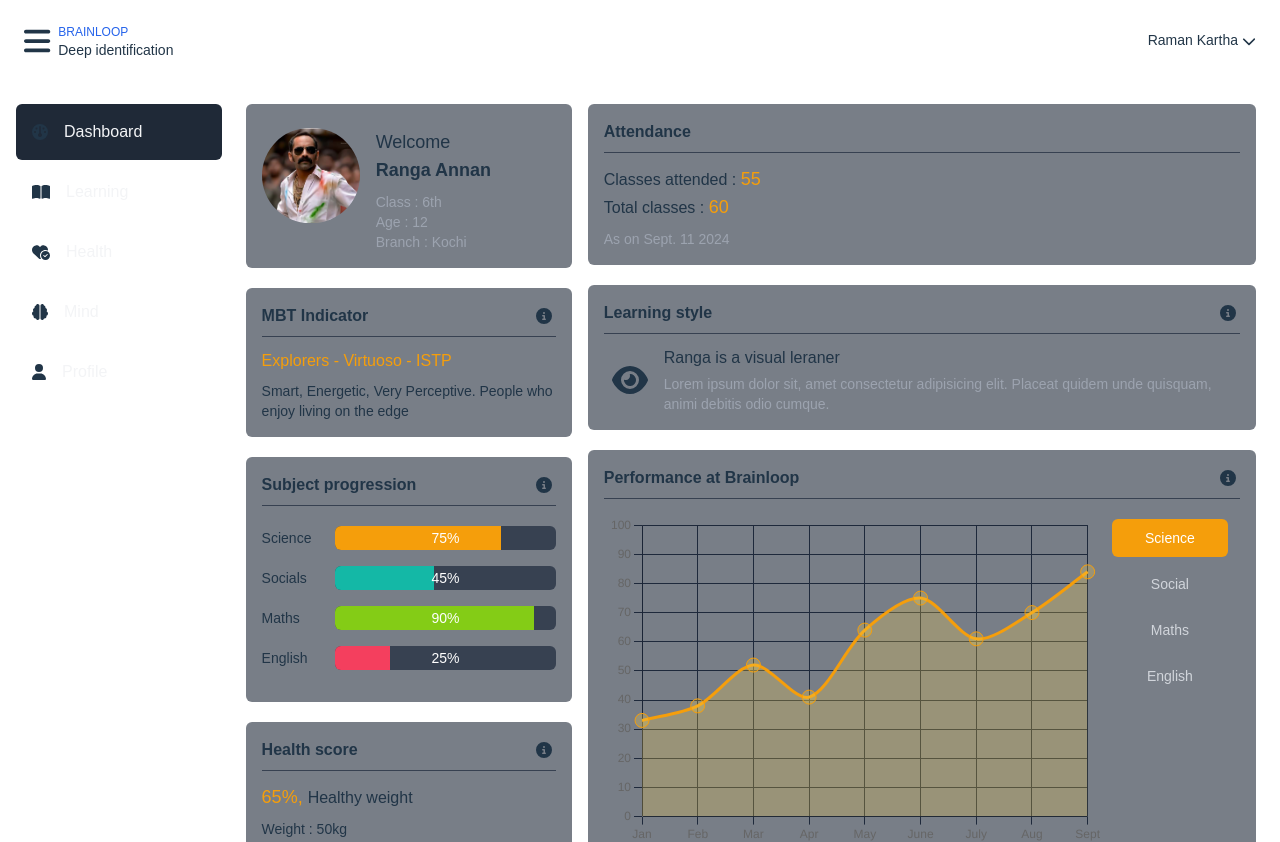
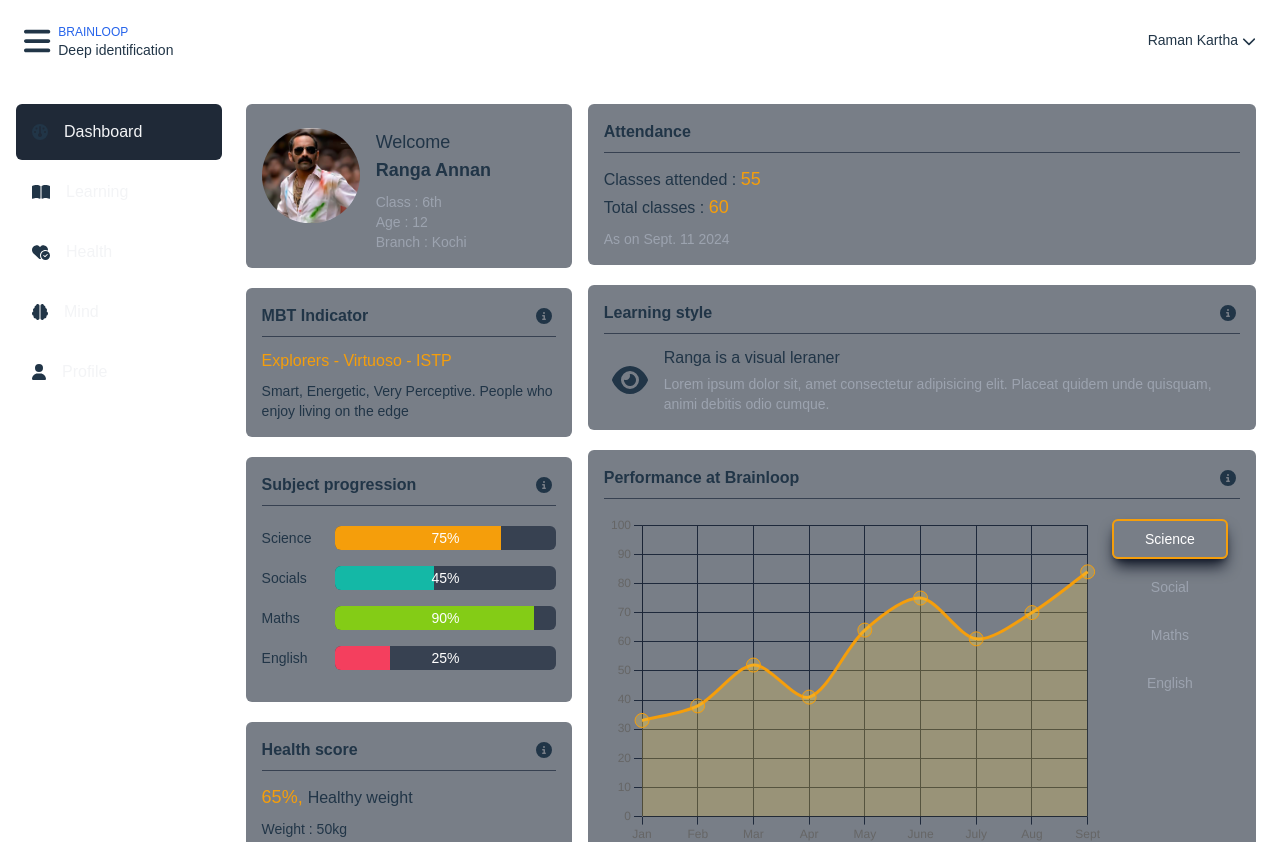
Before and after one commit to pakhilnair/did-blp-react, a React (Vite) app: page / in a window 1280 px wide. Shown: the top 842 px of the page. Built offline with nearby package versions, Linux system fonts and the light colour scheme.

Commit message:
Perf chart subject btn color tweaks

```diff
--- a/src/components/PerfAtBlChart.jsx
+++ b/src/components/PerfAtBlChart.jsx
@@ -29,7 +29,7 @@ const chartData = {
     data: [33, 38, 52, 41, 64, 75, 61, 70, 84],
     borderColor: "#f59e0b",
     backgroundColor: "rgba(252, 211, 77, 0.25)",
-    btnColor: "bg-amber-500",
+    btnColor: "border-amber-500",
     feedback: [
       "January sales were strong due to new year promotions.",
       "February saw a slight dip, likely due to post-holiday lull.",
@@ -44,7 +44,7 @@ const chartData = {
     data: [14, 25, 52, 37, 61, 75, 87, 8, 32],
     borderColor: "#14b8a6",
     backgroundColor: "rgba(94, 234, 212, 0.25)",
-    btnColor: "bg-teal-500",
+    btnColor: "border-teal-500",
     feedback: [
       "January traffic was low due to reduced marketing spend.",
       "February saw increased traffic from Valentine's Day campaign.",
@@ -59,7 +59,7 @@ const chartData = {
     data: [80, 65, 74, 94, 90, 82, 88, 97, 85],
     borderColor: "#84cc16",
     backgroundColor: "rgba(190, 242, 100, 0.25)",
-    btnColor: "bg-lime-500",
+    btnColor: "border-lime-500",
     feedback: [
       "January conversions were average.",
       "February saw high conversions due to improved product recommendations.",
@@ -74,7 +74,7 @@ const chartData = {
     data: [25, 58, 44, 76, 71, 85, 55, 68, 84],
     borderColor: "#f43f5e",
     backgroundColor: "rgba(253, 164, 175, 0.25)",
-    btnColor: "bg-rose-500",
+    btnColor: "border-rose-500",
     feedback: [
       "January traffic was low due to reduced marketing spend.",
       "February saw increased traffic from Valentine's Day campaign.",
@@ -147,8 +147,8 @@ const PerfAtBlChart = () => {
               onClick={() => setCurrentSubject(subject)}
               className={`w-full mb-2 py-2 px-2 rounded-md text-sm ${
                 currentSubject === subject
-                  ? `${chartData[currentSubject].btnColor} text-white active:border-gray-800`
-                  : `bg-transparent text-gray-300 hover:bg-gray-800 hover:border-gray-800`
+                  ? `${chartData[currentSubject].btnColor} text-white bg-transparent shadow-lg shadow-gray-900`
+                  : `bg-transparent text-gray-400 hover:bg-gray-800 hover:border-gray-800 hover:shadow-md `
               }`}
             >
               {subject}
@@ -203,7 +203,6 @@ const PerfAtBlChart = () => {
                 No feedback recorded for the selected month.
               </p>
             )}
-            {/* {console.log(chartData[currentSubject].feedback[selectedMonth])} */}
           </div>
         ) : (
           <div className="mt-4">
--- a/src/components/PerfAtSchChart.jsx
+++ b/src/components/PerfAtSchChart.jsx
@@ -29,28 +29,28 @@ const chartData = {
     data: [14, 25, 52, 37, 61, 75, 87, 8, 32],
     borderColor: "#f59e0b",
     backgroundColor: "rgba(252, 211, 77, 0.25)",
-    btnColor: "bg-amber-500",
+    btnColor: "border-amber-500",
   },
   Social: {
     label: "Social",
     data: [33, 38, 52, 41, 64, 75, 61, 70, 84],
     borderColor: "#14b8a6",
     backgroundColor: "rgba(94, 234, 212, 0.25)",
-    btnColor: "bg-teal-500",
+    btnColor: "border-teal-500",
   },
   Maths: {
     label: "Maths",
     data: [25, 58, 44, 76, 71, 85, 55, 68, 84],
     borderColor: "#84cc16",
     backgroundColor: "rgba(190, 242, 100, 0.25)",
-    btnColor: "bg-lime-500",
+    btnColor: "border-lime-500",
   },
   English: {
     label: "English",
     data: [80, 65, 74, 94, 90, 82, 88, 97, 85],
     borderColor: "#f43f5e",
     backgroundColor: "rgba(253, 164, 175, 0.25)",
-    btnColor: "bg-rose-500",
+    btnColor: "border-rose-500",
   },
 };
 
@@ -135,8 +135,8 @@ const PerfAtSchChart = () => {
                 }}
                 className={`w-full mb-2 py-1 px-2 rounded-md text-sm ${
                   currentSubject === subject
-                    ? `${chartData[currentSubject].btnColor} text-white active:border-gray-800`
-                    : `bg-transparent text-gray-300 hover:bg-gray-800 hover:border-gray-800`
+                    ? `${chartData[currentSubject].btnColor} text-white bg-transparent shadow-lg shadow-gray-900`
+                    : `bg-transparent text-gray-400 hover:bg-gray-800 hover:border-gray-800 hover:shadow-md `
                 }`}
               >
                 {subject}
--- a/src/index.css
+++ b/src/index.css
@@ -41,17 +41,17 @@ h1 {
 
 button {
   border-radius: 8px;
-  border: 1px solid transparent;
+  border: 2px solid transparent;
   padding: 0.6em 1.2em;
   font-size: 1em;
   font-weight: 500;
   font-family: inherit;
-  background-color: #1a1a1a;
+  /* background-color: #1a1a1a; */
   cursor: pointer;
   transition: border-color 0.25s;
 }
 button:hover {
-  border-color: #646cff;
+  /* border-color: #646cff; */
 }
 
 @media (prefers-color-scheme: light) {
```
